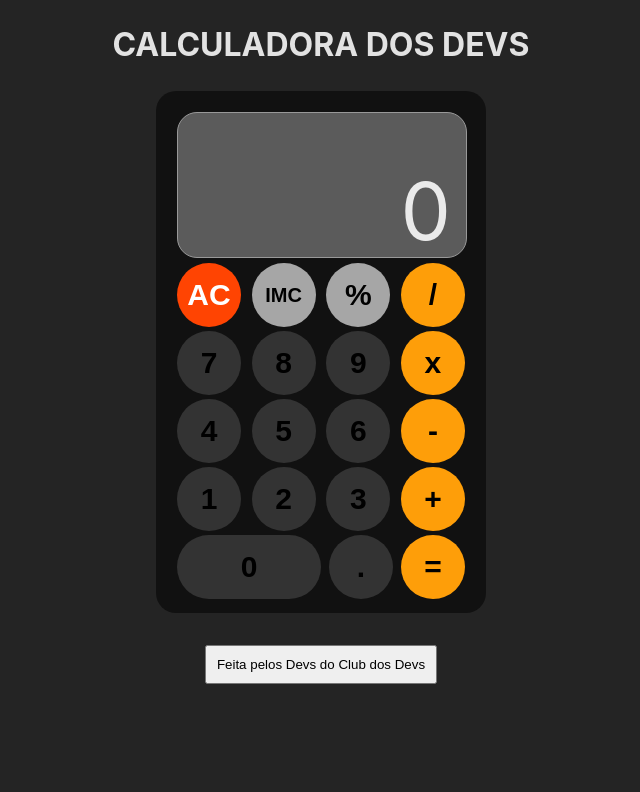
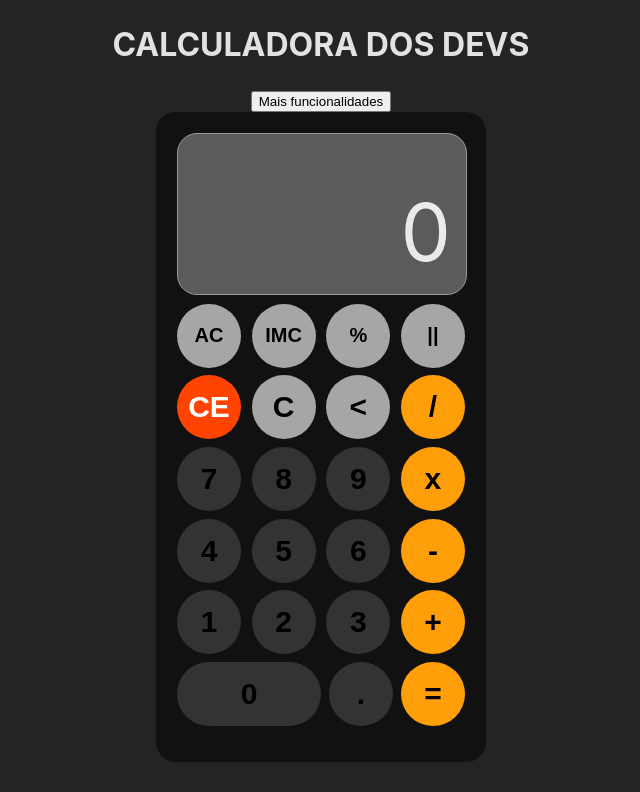
Before and after one commit to plfmoura/calculadora-dos-devs, a React (Vite) app: page / in a window 1280 px wide. Shown: the top 792 px of the page, without its empty margins (319-959 px from the left). Built offline with nearby package versions, Linux system fonts and the light colour scheme.

Commit message:
added new button area

```diff
--- a/src/App.css
+++ b/src/App.css
@@ -7,15 +7,16 @@
 .app-container {
   background-color: #111;
   width: 18rem;
-  height: 30rem;
+  height: 32rem;
   padding: 5%;
   border-radius: 20px;
+  transition: all 200ms ease-in-out;
 }
 
 .calculator-display {
   background-color: #767676bb;
   width: 100%;
-  height: 30%;
+  height: 10rem;
   display: flex;
   flex-direction: column;
   justify-content: right;
@@ -48,6 +49,7 @@
   height: 70%;
   display: flex;
   justify-content: space-between;
+  overflow: hidden;
   flex-direction: column;
 }
 
@@ -55,6 +57,31 @@
   display: flex;
   justify-content: space-between;
   width: 100%;
+  margin-top: .2rem;
+}
+
+.options-align {
+  display: none;
+  justify-content: space-between;
+  width: 100%;
+  position: relative;
+  z-index: 1;
+}
+
+.active-options {
+  animation: appears-options 200ms ease-in-out normal;
+  display: flex;
+  margin-top: .2rem;
+}
+
+@keyframes appears-options {
+  from {
+    opacity: 0;
+    transform: translateY(-2rem);
+  }
+  to {
+    opacity: 1;
+  }
 }
 
 /* button 0 style  */
--- a/src/App.jsx
+++ b/src/App.jsx
@@ -1,4 +1,4 @@
-import { useEffect, useState } from 'react'
+import { useState } from 'react'
 import './App.css'
 import CustomButton from './components/CustomButton'
 import { checkIMC } from './utils/checkIMC';
@@ -9,7 +9,9 @@ export default function App() {
   const [count, setCount] = useState("0");
   const [temp, setTemp] = useState([]);
   const [imc, setImc] = useState(false);
+  const [percentage, setPercentage] = useState(false);
   const [imcFeedback, setImcFeedback] = useState("-");
+  const [initial, setInitial] = useState(true);
 
   const handleClick = (value) => {
     setTemp([temp + value])
@@ -27,6 +29,16 @@ export default function App() {
   };
 
   const onRequestValue = () => {
+    if (initial === true) {
+      setInitial(false);
+    } else {
+      setAlert(true);
+      setTimeout(() => {
+        setAlert(false);
+      }, [500]);
+      return
+    }
+
     let result;
     if (imc === true) {
       let weight = Number(firstTerm);
@@ -35,6 +47,11 @@ export default function App() {
       setTemp([`${temp} = ${result.toFixed(2)}`]);
       setImcFeedback(checkIMC(Number(result.toFixed(2))));
       setCount(result.toFixed(2));
+    } else if (percentage === true) {
+      let part = Number(firstTerm) * Number(count);
+      result = part / 100;
+      setTemp([`${temp} = ${result}`]);
+      setCount(result);
     } else {
       if (firstTerm !== null && operator !== null && count !== null) {
         switch (operator) {
@@ -72,35 +89,49 @@ export default function App() {
     if (operator === 'IMC') {
       setImc(true);
     }
+    if (operator === '%') {
+      setPercentage(true);
+    }
   };
 
   const handleCleanDisplay = () => {
+    setInitial(true)
     setCount("0");
     setTemp([])
     setFirsTerm(null);
     setOperator(null);
     setImc(false);
+    setPercentage(false);
     setImcFeedback("-");
   };
 
   const [active, setActive] = useState(false);
+  const [alert, setAlert] = useState(false);
+  const [options, setOptions] = useState(true);
 
   return (
     <main className='App'>
       <header>
         <h1>CALCULADORA DOS DEVS</h1>
       </header>
-      <article className='app-container'>
+      <button onClick={() => setOptions(!options)}>Mais funcionalidades</button>
+      <article style={{height: options ? "38rem" : "33rem"}} className='app-container'>
         <section className="calculator-display">
           <span style={{ opacity: temp.length == 0 ? 0 : 1 }} className='calculator-temporary'>{temp.length == 0 ? "-" : temp}</span>
           <span style={{ opacity: imcFeedback === "-" ? 0 : 1 }} className='calculator-imc-feedback'>{imcFeedback.toUpperCase()}</span>
           <span className='calculator-result'>{count}</span>
         </section>
         <section className="calculator-pad">
+          <div className={options ? "options-align active-options" : "options-align"}>
+            <CustomButton sx={styles.imc_btn} onPress={() => handleCleanDisplay()} value={"AC"} variant={'primary-btn'} />
+            <CustomButton sx={styles.imc_btn} onPress={() => handleOperation('IMC')} value={"IMC"} variant={'primary-btn'} />
+            <CustomButton sx={styles.imc_btn} onPress={() => handleOperation('%')} value={"%"} variant={'primary-btn'} />
+            <CustomButton sx={styles.imc_btn} onPress={() => handleOperation('||')} value={"||"} variant={'primary-btn'} />
+          </div>
           <div className="button-align">
-            <CustomButton sx={styles.erase_btn} onPress={() => handleCleanDisplay()} value={"AC"} variant={'primary-btn'} />
-            <CustomButton sx={styles.imc_btn} onPress={() => handleOperation('IMC')} value={"IMC"} variant={'primary-btn'} />
-            <CustomButton onPress={() => handleClick('%')} value={"%"} variant={'primary-btn'} />
+            <CustomButton sx={styles.erase_btn} onPress={() => handleCleanDisplay()} value={"CE"} variant={alert ? 'erase-btn-active' : 'erase-btn'} />
+            <CustomButton sx={styles.erase_btn} onPress={() => handleOperation('C')} value={"C"} variant={'primary-btn'} />
+            <CustomButton onPress={() => handleOperation('apagar')} value={"<"} variant={'primary-btn'} />
             <CustomButton onPress={() => handleOperation('/')} value={"/"} variant={'secondary-btn'} />
           </div>
           <div className="button-align">
@@ -147,8 +178,4 @@ const styles = {
   imc_btn: {
     fontSize: 20
   },
-  erase_btn: {
-    backgroundColor: '#ff4402',
-    color: '#fff'
-  }
 }
--- a/src/components/CustomButton/styles.css
+++ b/src/components/CustomButton/styles.css
@@ -37,3 +37,22 @@
 .default-btn:hover {
     background-color: #212020;
 }
+
+.erase-btn {
+    background-color: #ff4402;
+    color: #fff;
+}
+
+.erase-btn-active {
+    animation: pulse 300ms ease-in-out infinite;
+    background-color: #fa571b;
+}
+
+@keyframes pulse {
+    from {
+        transform: scale(1);
+    }
+    to {
+        transform: scale(0.8);
+    }
+}
```
